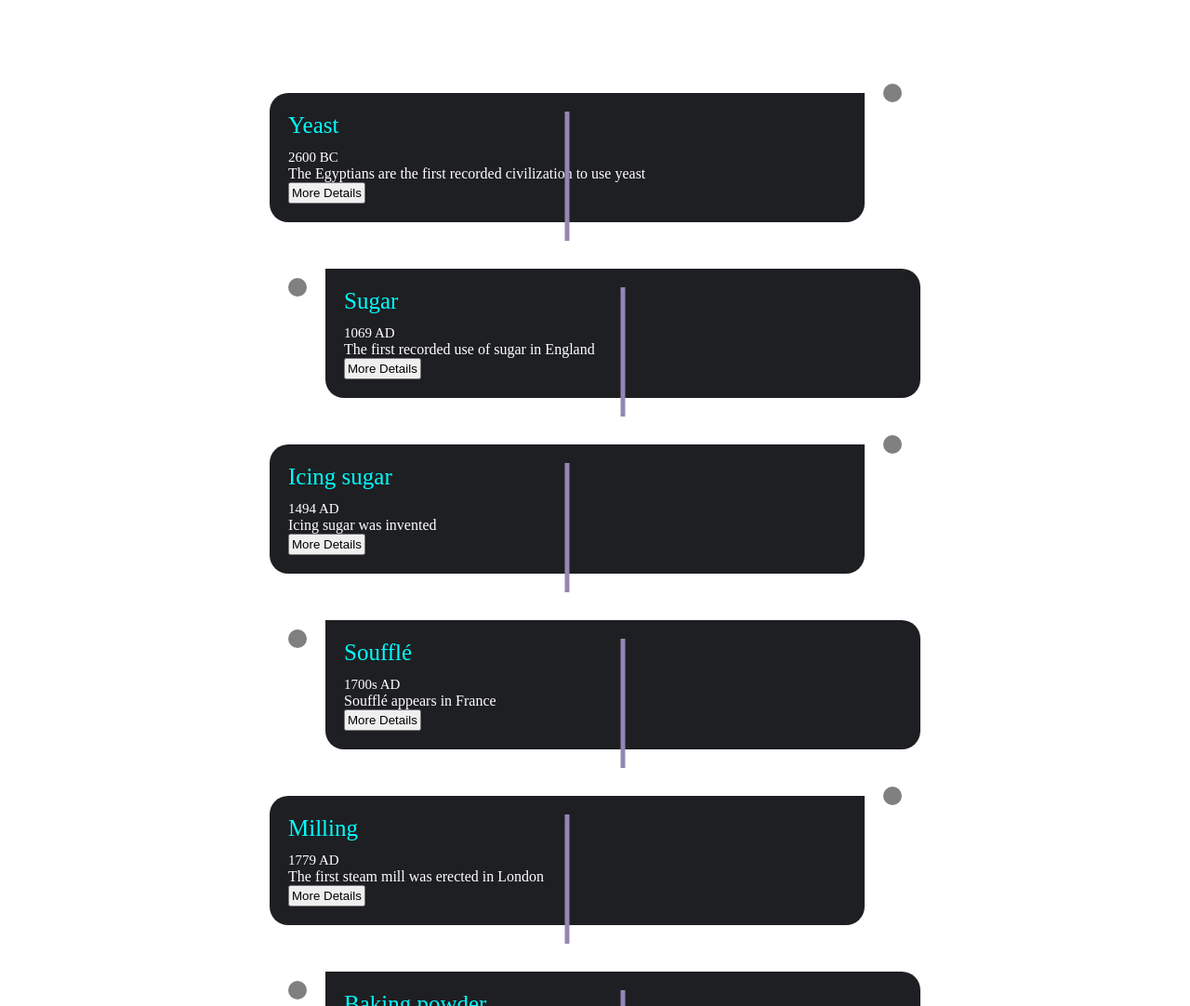
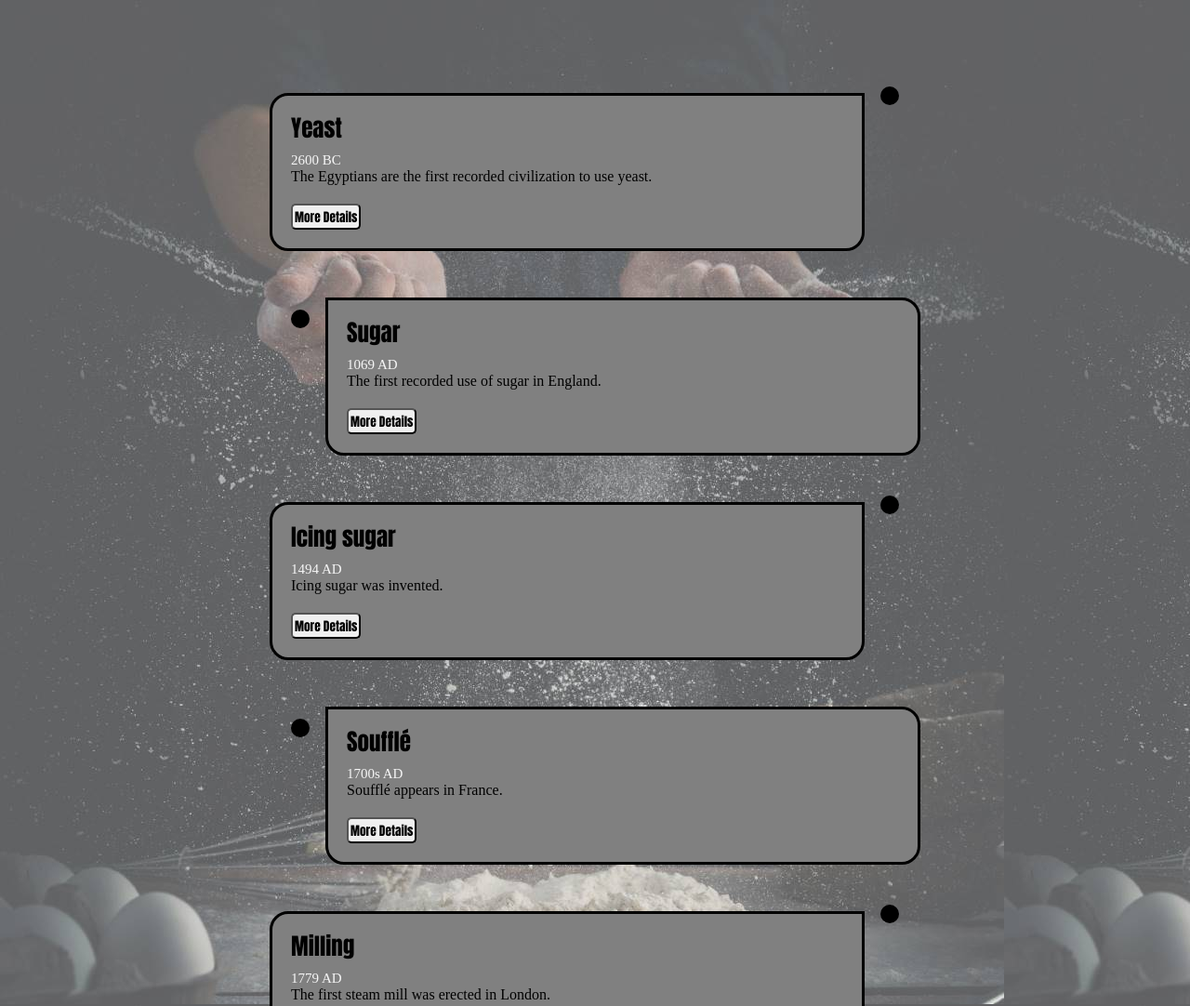
Before and after one commit to black-codher-bootcamp-2022-daly/unit-03-javascript-assessment-daly-group-b, a website with bundled scripts: page index.html in a window 1280 px wide. Shown: the top 1082 px of the page at 93% size. Built offline with nearby package versions, Linux system fonts and the light colour scheme.

Commit message:
finalised styling

```diff
--- a/css/main.css
+++ b/css/main.css
@@ -3,7 +3,10 @@
   padding: 0;
   box-sizing: border-box;
 }
-
+body {
+  background-color: black;
+  background-image: url("./Picture/Baking.jpeg");
+}
 .timeline {
   display: flex;
   flex-direction: column;
@@ -21,30 +24,35 @@
   position: relative;
 }
 .timeline-item {
+  font-family: "Nunito Sans", "sans-serif";
   padding: 20px;
-  background-color: #1e1f22;
-  color: white;
+  background-color: gray;
+  color: black;
   border-radius: 10px;
   margin-bottom: 20px;
+  border-color: black;
+  border: solid;
 }
 .timeline-item:last-child {
   margin-bottom: 0;
 }
 .timeline-item h2 {
+  font-family: Impact, Haettenschweiler, "Arial Narrow Bold", sans-serif;
   font-size: 25px;
-  font-weight: 500;
+  font-weight: 700;
   line-height: 30px;
   margin-bottom: 10px;
-  color: aqua;
+  color: black;
 }
 .timeline-item p {
-  font-size: 16px;
+  font-size: 10px;
   line-height: 30px;
-  font-weight: 300;
+  font-weight: lighter;
 }
 .timeline-item-date {
   font-size: 15px;
-  font-weight: 300;
+  color: whitesmoke;
+  font-weight: 500;
   margin-bottom: 10px;
 }
 .modal {
@@ -56,21 +64,26 @@
   height: 100%;
   width: 100%;
   overflow: auto;
-  background-color: rgba(142, 52, 52, 0.5);
+  background-color: rgb(243, 230, 230, 0.5);
+}
+#modal-image {
+  align-items: center;
 }
 #modal-date {
   font-size: 16px;
   margin-bottom: 2px;
 }
 .modal-content {
-  background-color: rgb(184, 130, 64);
+  background-color: gray;
+  font-family: "Nunito Sans", sans-serif;
   margin: 20% auto;
+  align-items: center;
   padding: 20px;
   width: 80%;
   box-shadow: 0 5px 8px 0 rgba(0, 0, 0, 0.2) 0 7px 20px 0 rgba(0, 0, 0, 0.17);
 }
 .closePage {
-  color: #ccc;
+  color: black;
   float: right;
   font-size: 15px;
 }
@@ -83,7 +96,7 @@
 @media only screen and (min-width: 768px) {
   .timeline-item::before {
     content: "";
-    position: absolute;
+    position: relative;
     height: 100%;
     width: 5px;
     left: 50%;
@@ -113,7 +126,7 @@
   position: absolute;
   height: 20px;
   width: 20px;
-  background-color: gray;
+  background-color: black;
   border-radius: 50%;
   top: 0;
 }
@@ -126,17 +139,22 @@
   left: -30px;
 }
 .timeline-item:hover:after {
-  background-color: aqua;
+  background-color: white;
 }
 
 .timeline-item-more-info {
+  font-family: Impact, Haettenschweiler, "Arial Narrow Bold", sans-serif;
   border-radius: 20px solid red;
   padding: 2px;
+  border-radius: 5px;
+  margin-top: 20px;
 }
 .timeline-item-more-info:hover {
-  background-color: aqua;
+  background-color: black;
+  color: white;
   padding: 2px;
   border: 0;
+  cursor: pointer;
 }
 .modal1 {
   display: none;
@@ -173,5 +191,4 @@
 .modal-close-button:focus {
   color: #000;
   text-decoration: none;
-  cursor: pointer;
 }
--- a/js/data.js
+++ b/js/data.js
@@ -6,7 +6,7 @@ export const dates = [
       "The Egyptians were also pioneers in baking as the first recorded civilization to use yeast in their bread as long ago as 2600 BC.",
     image:
       "https://i1.wp.com/www.atthemummiesball.com/wp-content/uploads/2018/04/Relief-Depicting-the-Nurse-Tia.jpg?ssl=1",
-    summary: "The Egyptians are the first recorded civilization to use yeast",
+    summary: "The Egyptians are the first recorded civilization to use yeast.",
   },
   {
     title: "Sugar",
@@ -14,7 +14,7 @@ export const dates = [
     fullDescription:
       "Sugar was a luxury in Europe until the early 19th century. The first sugar was recorded in England in 1069.",
     image: "https://erajournal.co.uk/wp-content/uploads/2021/01/sugar-FI.png",
-    summary: "The first recorded use of sugar in England",
+    summary: "The first recorded use of sugar in England.",
   },
   {
     title: "Icing sugar",
@@ -23,16 +23,16 @@ export const dates = [
       "Icing sugar was invented. It was originally used as a topping for marchpanes, an almond and sugar dessert.",
     image:
       "https://www.biggerbolderbaking.com/wp-content/uploads/2016/09/IMG_7428.jpg",
-    summary: "Icing sugar was invented",
+    summary: "Icing sugar was invented.",
   },
   {
     title: "Soufflé",
     date: "1700s AD",
     fullDescription:
-      "Soufflé appears in France. Cakes and pastries also begin to appear, thanks to the increasing availability of sugar and the rising of the chef profession",
+      "Soufflé appears in France. Cakes and pastries also begin to appear, thanks to the increasing availability of sugar and the rising of the chef profession.",
     image:
       "https://www.seasonsandsuppers.ca/wp-content/uploads/2013/02/souffle1200.jpg",
-    summary: "Soufflé appears in France",
+    summary: "Soufflé appears in France.",
   },
   {
     title: "Milling",
@@ -41,7 +41,7 @@ export const dates = [
       "Although the earliest archaeological evidence for wheat seeds crushed between simple millstones to make flour dates to 6000 BC. The Romans were the first to grind seeds on cone mills. In 1779, at the beginning of the Industrial Era, the first steam mill was erected in London.",
     image:
       "https://www.conserve-energy-future.com/wp-content/uploads/2021/07/wheat-and-flour.webp",
-    summary: "The first steam mill was erected in London",
+    summary: "The first steam mill was erected in London.",
   },
   {
     title: "Baking powder",
@@ -51,7 +51,7 @@ export const dates = [
     image:
       "https://homecookworld.com/wp-content/uploads/2021/05/Can-I-use-baking-powder-instead-of-baking-soda-780x520.jpg?ezimgfmt=ng%3Awebp%2Fngcb94%2Frs%3Adevice%2Frscb94-1",
     summary:
-      "The first modern version of baking powder was discovered and manufactured by British chemist Alfred Bird",
+      "The first modern version of baking powder was discovered and manufactured by British chemist Alfred Bird.",
   },
   {
     title: "Synthetic organic dye",
```
Also changed, not shown: index.html (+0 -1 lines), css/Picture/Baking.jpeg (added).
